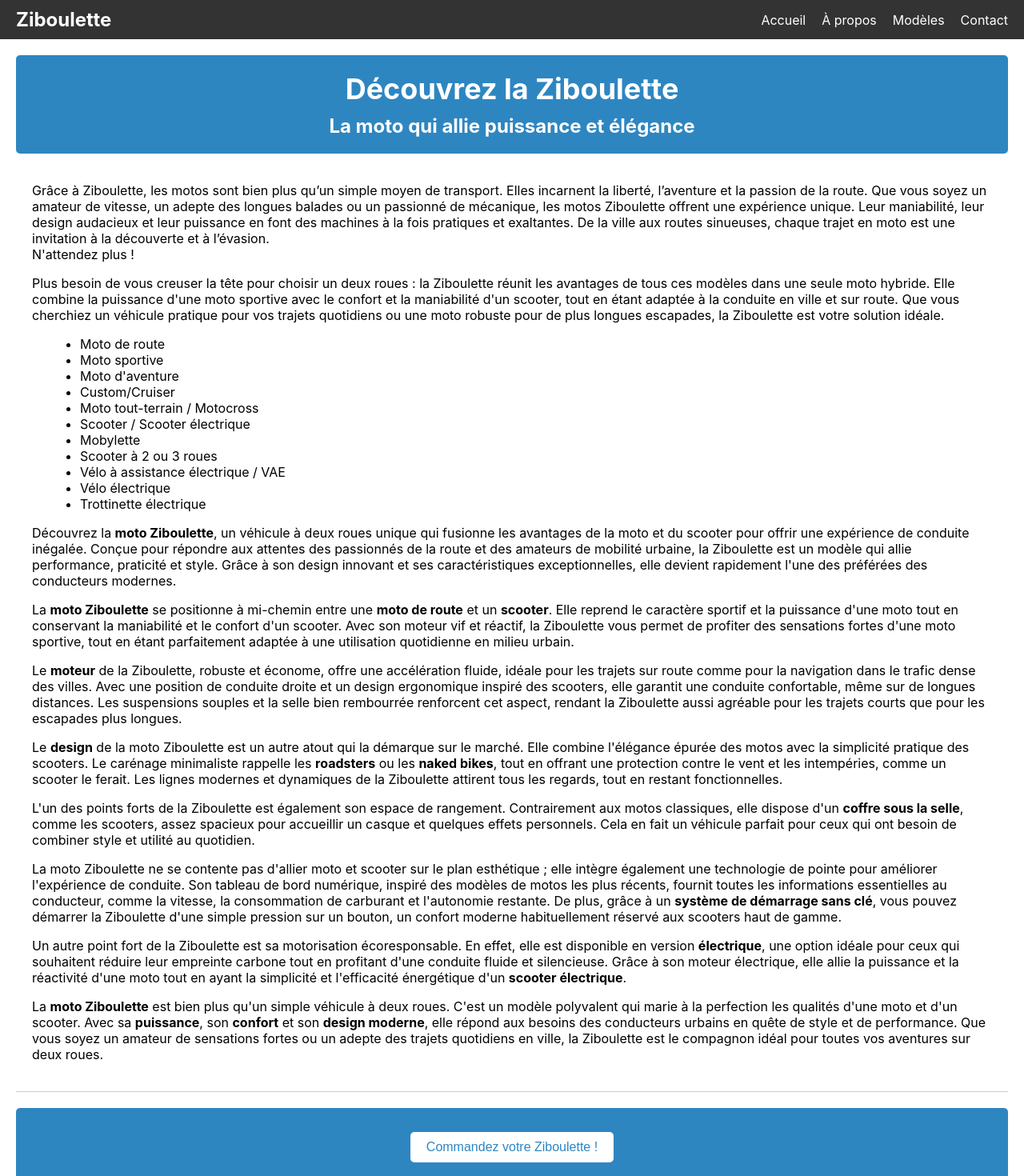
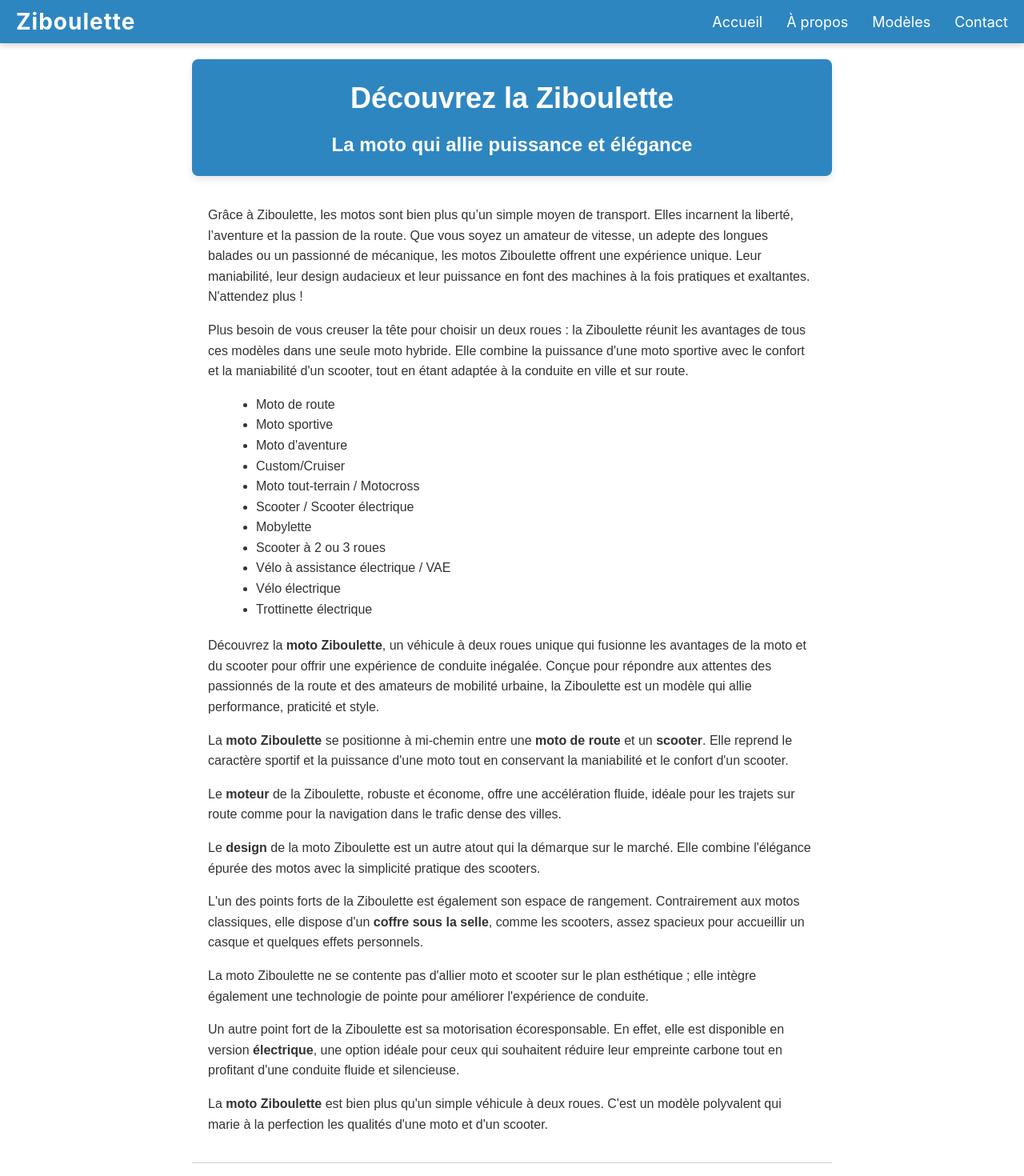
Before and after one commit to Djibril2Kumo/Ziboulette---SEO, a React (Create React App) app: page / in a window 1280 px wide. Shown: the top 1470 px of the page at 80% size. Built offline with nearby package versions, Linux system fonts and the light colour scheme.

Commit message:
Votre message de commit ici

```diff
--- a/src/components/Header.js
+++ b/src/components/Header.js
@@ -34,8 +34,9 @@ export default function Header() {
 
 const styles = {
   header: {
-    backgroundColor: "#333",
+    backgroundColor: "#2E86C1", // Couleur plus moderne
     padding: "10px 20px",
+    boxShadow: "0 2px 8px rgba(0, 0, 0, 0.2)", // Ombre pour le relief
   },
   nav: {
     display: "flex",
@@ -44,8 +45,9 @@ const styles = {
   },
   logo: {
     color: "#fff",
-    fontSize: "24px",
+    fontSize: "28px", // Augmentation de la taille du logo
     fontWeight: "bold",
+    letterSpacing: "1px", // Espacement des lettres pour un look plus moderne
   },
   navList: {
     display: "flex",
@@ -54,11 +56,15 @@ const styles = {
     padding: 0,
   },
   navItem: {
-    marginLeft: "20px",
+    marginLeft: "30px", // Espace plus grand entre les éléments
   },
   navLink: {
     color: "#fff",
     textDecoration: "none",
-    fontSize: "16px",
+    fontSize: "18px", // Augmentation de la taille de la police
+    transition: "color 0.3s", // Transition pour le hover
+  },
+  navLinkHover: {
+    color: "#f1c40f", // Couleur lors du survol
   },
 };
--- a/src/pages/Home.js
+++ b/src/pages/Home.js
@@ -9,25 +9,21 @@ export default function Accueil() {
         <h2 style={styles.subtitle}>La moto qui allie puissance et élégance</h2>
       </header>
       <section style={styles.section}>
-        <p>
+        <p style={styles.paragraph}>
           Grâce à Ziboulette, les motos sont bien plus qu’un simple moyen de
           transport. Elles incarnent la liberté, l’aventure et la passion de la
           route. Que vous soyez un amateur de vitesse, un adepte des longues
           balades ou un passionné de mécanique, les motos Ziboulette offrent une
           expérience unique. Leur maniabilité, leur design audacieux et leur
-          puissance en font des machines à la fois pratiques et exaltantes. De
-          la ville aux routes sinueuses, chaque trajet en moto est une
-          invitation à la découverte et à l’évasion.
+          puissance en font des machines à la fois pratiques et exaltantes.
           <br /> N'attendez plus !
         </p>
-        <p>
+        <p style={styles.paragraph}>
           Plus besoin de vous creuser la tête pour choisir un deux roues : la
           Ziboulette réunit les avantages de tous ces modèles dans une seule
           moto hybride. Elle combine la puissance d'une moto sportive avec le
           confort et la maniabilité d'un scooter, tout en étant adaptée à la
-          conduite en ville et sur route. Que vous cherchiez un véhicule
-          pratique pour vos trajets quotidiens ou une moto robuste pour de plus
-          longues escapades, la Ziboulette est votre solution idéale.
+          conduite en ville et sur route.
         </p>
         <ul style={styles.list}>
           <li>Moto de route</li>
@@ -42,84 +38,52 @@ export default function Accueil() {
           <li>Vélo électrique</li>
           <li>Trottinette électrique</li>
         </ul>
-        <p>
-          Découvrez la <strong>moto Ziboulette</strong>, un véhicule à deux
-          roues unique qui fusionne les avantages de la moto et du scooter pour
+        <p style={styles.paragraph}>
+          Découvrez la <strong>moto Ziboulette</strong>, un véhicule à deux roues
+          unique qui fusionne les avantages de la moto et du scooter pour
           offrir une expérience de conduite inégalée. Conçue pour répondre aux
           attentes des passionnés de la route et des amateurs de mobilité
           urbaine, la Ziboulette est un modèle qui allie performance, praticité
-          et style. Grâce à son design innovant et ses caractéristiques
-          exceptionnelles, elle devient rapidement l'une des préférées des
-          conducteurs modernes.
+          et style.
         </p>
-        <p>
+        <p style={styles.paragraph}>
           La <strong>moto Ziboulette</strong> se positionne à mi-chemin entre
           une <strong>moto de route</strong> et un <strong>scooter</strong>.
           Elle reprend le caractère sportif et la puissance d'une moto tout en
-          conservant la maniabilité et le confort d'un scooter. Avec son moteur
-          vif et réactif, la Ziboulette vous permet de profiter des sensations
-          fortes d'une moto sportive, tout en étant parfaitement adaptée à une
-          utilisation quotidienne en milieu urbain.
+          conservant la maniabilité et le confort d'un scooter.
         </p>
-        <p>
+        <p style={styles.paragraph}>
           Le <strong>moteur</strong> de la Ziboulette, robuste et économe, offre
           une accélération fluide, idéale pour les trajets sur route comme pour
-          la navigation dans le trafic dense des villes. Avec une position de
-          conduite droite et un design ergonomique inspiré des scooters, elle
-          garantit une conduite confortable, même sur de longues distances. Les
-          suspensions souples et la selle bien rembourrée renforcent cet aspect,
-          rendant la Ziboulette aussi agréable pour les trajets courts que pour
-          les escapades plus longues.
+          la navigation dans le trafic dense des villes.
         </p>
-        <p>
+        <p style={styles.paragraph}>
           Le <strong>design</strong> de la moto Ziboulette est un autre atout
           qui la démarque sur le marché. Elle combine l'élégance épurée des
-          motos avec la simplicité pratique des scooters. Le carénage
-          minimaliste rappelle les <strong>roadsters</strong> ou les{" "}
-          <strong>naked bikes</strong>, tout en offrant une protection contre le
-          vent et les intempéries, comme un scooter le ferait. Les lignes
-          modernes et dynamiques de la Ziboulette attirent tous les regards,
-          tout en restant fonctionnelles.
+          motos avec la simplicité pratique des scooters.
         </p>
-        <p>
+        <p style={styles.paragraph}>
           L'un des points forts de la Ziboulette est également son espace de
           rangement. Contrairement aux motos classiques, elle dispose d'un{" "}
           <strong>coffre sous la selle</strong>, comme les scooters, assez
-          spacieux pour accueillir un casque et quelques effets personnels. Cela
-          en fait un véhicule parfait pour ceux qui ont besoin de combiner style
-          et utilité au quotidien.
+          spacieux pour accueillir un casque et quelques effets personnels.
         </p>
-        <p>
+        <p style={styles.paragraph}>
           La moto Ziboulette ne se contente pas d'allier moto et scooter sur le
           plan esthétique ; elle intègre également une technologie de pointe
-          pour améliorer l'expérience de conduite. Son tableau de bord
-          numérique, inspiré des modèles de motos les plus récents, fournit
-          toutes les informations essentielles au conducteur, comme la vitesse,
-          la consommation de carburant et l'autonomie restante. De plus, grâce à
-          un <strong>système de démarrage sans clé</strong>, vous pouvez
-          démarrer la Ziboulette d'une simple pression sur un bouton, un confort
-          moderne habituellement réservé aux scooters haut de gamme.
+          pour améliorer l'expérience de conduite.
         </p>
-        <p>
+        <p style={styles.paragraph}>
           Un autre point fort de la Ziboulette est sa motorisation
           écoresponsable. En effet, elle est disponible en version{" "}
           <strong>électrique</strong>, une option idéale pour ceux qui
           souhaitent réduire leur empreinte carbone tout en profitant d'une
-          conduite fluide et silencieuse. Grâce à son moteur électrique, elle
-          allie la puissance et la réactivité d'une moto tout en ayant la
-          simplicité et l'efficacité énergétique d'un{" "}
-          <strong>scooter électrique</strong>.
+          conduite fluide et silencieuse.
         </p>
-        <p>
+        <p style={styles.paragraph}>
           La <strong>moto Ziboulette</strong> est bien plus qu'un simple
           véhicule à deux roues. C'est un modèle polyvalent qui marie à la
-          perfection les qualités d'une moto et d'un scooter. Avec sa{" "}
-          <strong>puissance</strong>, son <strong>confort</strong> et son{" "}
-          <strong>design moderne</strong>, elle répond aux besoins des
-          conducteurs urbains en quête de style et de performance. Que vous
-          soyez un amateur de sensations fortes ou un adepte des trajets
-          quotidiens en ville, la Ziboulette est le compagnon idéal pour toutes
-          vos aventures sur deux roues.
+          perfection les qualités d'une moto et d'un scooter.
         </p>
       </section>
 
@@ -142,13 +106,18 @@ const styles = {
   container: {
     margin: "0 auto",
     padding: "20px",
+    maxWidth: "800px", // Limiter la largeur du conteneur
+    fontFamily: "Arial, sans-serif", // Choix de police moderne
+    lineHeight: "1.6", // Améliore la lisibilité
+    color: "#333", // Couleur du texte
   },
   header: {
     backgroundColor: "#2E86C1",
     padding: "20px",
     textAlign: "center",
     color: "white",
-    borderRadius: "5px",
+    borderRadius: "8px",
+    boxShadow: "0 4px 10px rgba(0, 0, 0, 0.1)", // Ombre pour le relief
   },
   title: {
     fontSize: "36px",
@@ -162,17 +131,23 @@ const styles = {
     padding: "20px",
     borderBottom: "1px solid #ccc",
   },
+  paragraph: {
+    marginBottom: "15px", // Espace entre les paragraphes
+    fontSize: "16px",
+  },
   list: {
     listStyleType: "disc",
     marginLeft: "20px",
+    marginBottom: "20px", // Espace après la liste
   },
   footer: {
     padding: "20px",
     backgroundColor: "#2E86C1",
     color: "white",
     textAlign: "center",
-    borderRadius: "5px",
+    borderRadius: "8px",
     marginTop: "20px",
+    boxShadow: "0 4px 10px rgba(0, 0, 0, 0.1)", // Ombre pour le relief
   },
   button: {
     marginTop: "10px",
@@ -183,5 +158,6 @@ const styles = {
     borderRadius: "5px",
     cursor: "pointer",
     fontSize: "16px",
+    transition: "background-color 0.3s, color 0.3s", // Transition pour le hover
   },
 };
--- a/src/pages/Ziboulette.js
+++ b/src/pages/Ziboulette.js
@@ -2,9 +2,145 @@ import React from "react";
 
 export default function Ziboulette() {
   return (
-    <div>
-      <h1>La Ziboulette</h1>
+    <div style={styles.container}>
+      <h1 style={styles.title}>La Ziboulette</h1>
+      <img
+        src="moto.jpg" // Remplacez par l'URL de votre image
+        alt="La Ziboulette"
+        style={styles.image}
+      />
+      <p style={styles.description}>
+        Découvrez la Ziboulette, la première moto hybride qui combine puissance et maniabilité. Conçue pour s'adapter à tous les environnements, de la ville aux routes de campagne, elle est l'alliance parfaite entre style et performance.
+      </p>
 
+      <h2 style={styles.subtitle}>Caractéristiques</h2>
+      <ul style={styles.featureList}>
+        <li style={styles.featureItem}>Moteur hybride puissant</li>
+        <li style={styles.featureItem}>Conception légère et aérodynamique</li>
+        <li style={styles.featureItem}>Technologie de freinage avancée</li>
+        <li style={styles.featureItem}>Tableau de bord numérique</li>
+        <li style={styles.featureItem}>Selle ergonomique pour un confort optimal</li>
+      </ul>
+
+      <h2 style={styles.subtitle}>Spécifications Techniques</h2>
+      <table style={styles.specTable}>
+        <thead>
+          <tr>
+            <th style={styles.specHeader}>Spécification</th>
+            <th style={styles.specHeader}>Détails</th>
+          </tr>
+        </thead>
+        <tbody>
+          <tr>
+            <td style={styles.specCell}>Moteur</td>
+            <td style={styles.specCell}>200cc, hybride</td>
+          </tr>
+          <tr>
+            <td style={styles.specCell}>Poids</td>
+            <td style={styles.specCell}>120 kg</td>
+          </tr>
+          <tr>
+            <td style={styles.specCell}>Vitesse maximale</td>
+            <td style={styles.specCell}>150 km/h</td>
+          </tr>
+          <tr>
+            <td style={styles.specCell}>Autonomie</td>
+            <td style={styles.specCell}>300 km</td>
+          </tr>
+          <tr>
+            <td style={styles.specCell}>Couleur</td>
+            <td style={styles.specCell}>Bleu, Rouge, Noir</td>
+          </tr>
+        </tbody>
+      </table>
+
+      <h2 style={styles.subtitle}>Témoignages Clients</h2>
+      <blockquote style={styles.testimonial}>
+        "La Ziboulette a changé ma façon de conduire. Elle est rapide, agile et parfaite pour la ville !" - Marie, Paris
+      </blockquote>
+      <blockquote style={styles.testimonial}>
+        "Un véritable bijou ! Je l'utilise pour mes trajets quotidiens, et je ne pourrais plus m'en passer." - Paul, Lyon
+      </blockquote>
+
+      <button style={styles.button}>Acheter Maintenant</button>
     </div>
   );
 }
+
+const styles = {
+  container: {
+    maxWidth: "800px",
+    margin: "20px auto",
+    padding: "20px",
+    fontFamily: "'Arial', sans-serif",
+    backgroundColor: "#f8f8f8",
+    borderRadius: "8px",
+    boxShadow: "0 4px 10px rgba(0, 0, 0, 0.1)",
+  },
+  title: {
+    fontSize: "36px",
+    textAlign: "center",
+    marginBottom: "20px",
+    color: "#2E86C1",
+  },
+  image: {
+    width: "100%",
+    borderRadius: "8px",
+    marginBottom: "20px",
+  },
+  description: {
+    fontSize: "18px",
+    lineHeight: "1.6",
+    marginBottom: "20px",
+  },
+  subtitle: {
+    fontSize: "28px",
+    marginTop: "30px",
+    marginBottom: "10px",
+    color: "#333",
+  },
+  featureList: {
+    listStyleType: "none",
+    padding: 0,
+    margin: "10px 0",
+  },
+  featureItem: {
+    backgroundColor: "#e0f7fa",
+    padding: "10px",
+    margin: "5px 0",
+    borderRadius: "4px",
+  },
+  specTable: {
+    width: "100%",
+    borderCollapse: "collapse",
+    marginBottom: "20px",
+  },
+  specHeader: {
+    backgroundColor: "#2E86C1",
+    color: "white",
+    padding: "10px",
+  },
+  specCell: {
+    padding: "10px",
+    border: "1px solid #ccc",
+  },
+  testimonial: {
+    fontStyle: "italic",
+    padding: "10px",
+    margin: "10px 0",
+    borderLeft: "4px solid #2E86C1",
+    backgroundColor: "#f0f8ff",
+  },
+  button: {
+    display: "block",
+    width: "100%",
+    padding: "15px",
+    fontSize: "18px",
+    color: "white",
+    backgroundColor: "#2E86C1",
+    border: "none",
+    borderRadius: "5px",
+    cursor: "pointer",
+    marginTop: "20px",
+  },
+};
```
Also changed, not shown: src/pages/About.js (+4 -5 lines), 2 other files (tests, documents, lock files or other folders).
